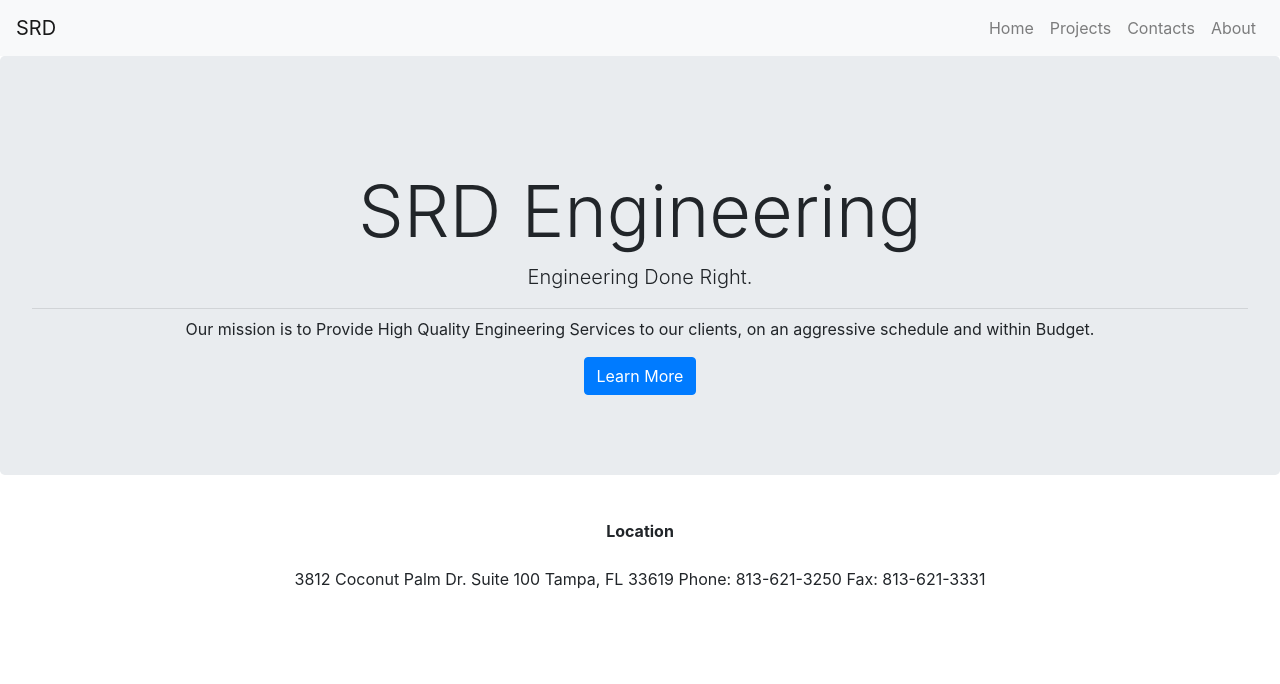
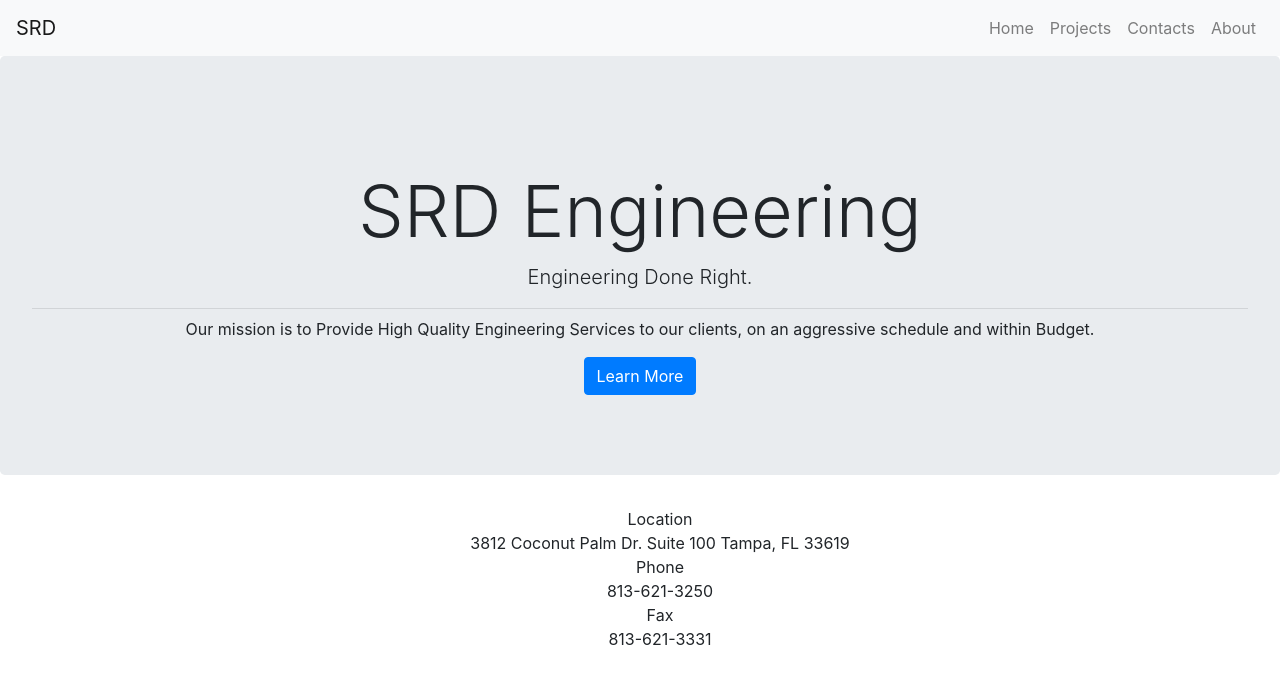
Before and after one commit to YouFaraj/Practice1, a React (Create React App) app: page / in a window 1280 px wide. Shown: the top 684 px of the page. Built offline with nearby package versions, Linux system fonts and the light colour scheme.

Commit message:
updating root

```diff
--- a/src/Components/About/About.js
+++ b/src/Components/About/About.js
@@ -1,10 +1,12 @@
 import React from 'react';
 import  NavBar  from '../NavBar/NavBar';
+import Footer from '../Footer/Footer';
 
 export const About = () => {
     return (
         <div>
            <NavBar />
+           <Footer />
         </div>
     )
 }
--- a/src/Components/Contact/Contact.js
+++ b/src/Components/Contact/Contact.js
@@ -1,10 +1,12 @@
 import React from 'react';
 import  NavBar  from '../NavBar/NavBar';
+import Footer from '../Footer/Footer';
 
 export const Contact = () => {
     return (
         <div>
              <NavBar />
+             <Footer />
         </div>
     )
 }
--- /dev/null
+++ b/src/Components/Footer/Footer.css
@@ -0,0 +1,7 @@
+.footer{
+    list-style-type: none;
+}
+
+footer{
+    width: 100%;
+}
--- a/src/Components/Footer/Footer.js
+++ b/src/Components/Footer/Footer.js
@@ -1,26 +1,22 @@
 import React from 'react';
-import {Table} from 'reactstrap';
+import './Footer.css';
+
 
 export default function Footer() {
     return (
         <React.Fragment>
-            <footer className="bottom text-center">
-                <Table borderless>
-                    <thead>
-                        <tr>
-                        <th>Location</th>
-                        </tr>
-                    </thead>
-                    <tbody>
-                        <tr>
-                        <td>3812 Coconut Palm Dr.
+            <footer className="text-center">
+                <ul className="footer">
+                    <li>Location</li>
+                    <li>3812 Coconut Palm Dr.
                             Suite 100
                             Tampa, FL 33619
-                            Phone: 813-621-3250
-                            Fax: 813-621-3331
-                    </td></tr>
-                    </tbody>
-                </Table>
+                    </li>
+                    <li>Phone</li>
+                    <li>813-621-3250</li>
+                    <li>Fax</li>
+                    <li>813-621-3331</li>
+                </ul>
             </footer>
         </React.Fragment>
     )
--- a/src/Components/Projects/Card.css
+++ b/src/Components/Projects/Card.css
@@ -1,5 +1,4 @@
 .border{
-    border: solid black 1rem;
-    width: 30%;
-    display: inline-flex;
+    width: 20rem;
+    margin-top: 1rem;
 }
--- a/src/Components/Projects/Projects.js
+++ b/src/Components/Projects/Projects.js
@@ -1,12 +1,14 @@
 import React from 'react';
 import  NavBar  from '../NavBar/NavBar';
-import Cards from './Cards'
+import Cards from './Cards';
+import Footer from '../Footer/Footer';
 
 export const Projects = () => {
     return (
         <div>
             <NavBar />
             <Cards />
+            <Footer />
         </div>
     )
 }
```
Also changed, not shown: 1 other file (tests, documents, lock files or other folders).
